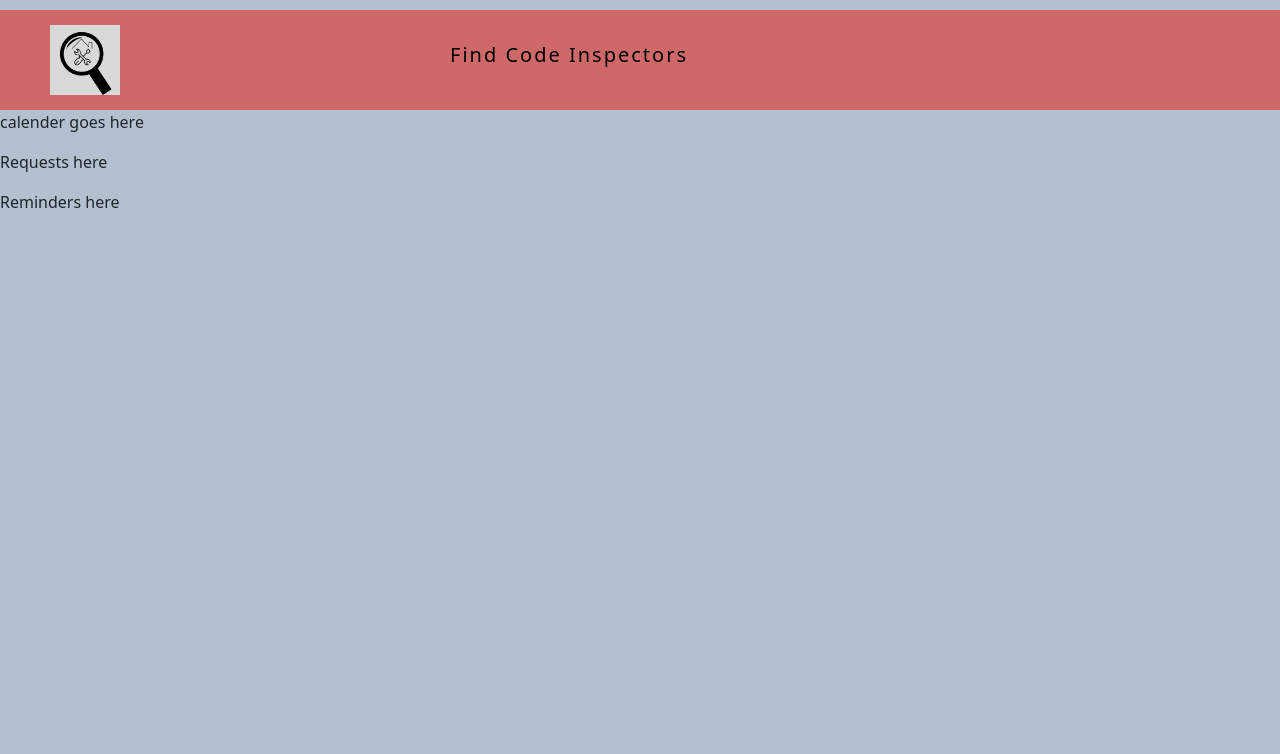
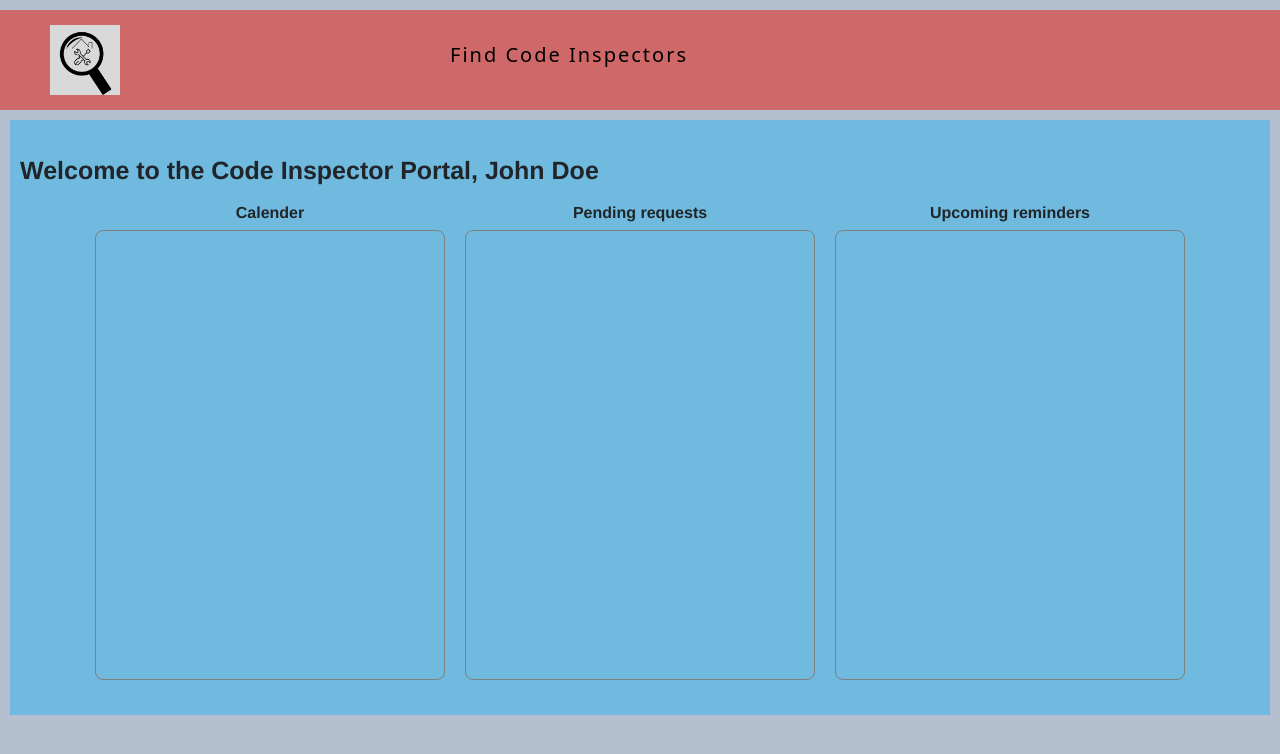
Before and after one commit to smahavadi/capstone4155, an Angular app in the folder FrontEnd/angular-code-inspectors/: page / in a window 1280 px wide. Shown: the top 754 px of the page. Built offline with nearby package versions, Linux system fonts and the light colour scheme.

Commit message:
added css to inspector-profile

```diff
--- a/FrontEnd/angular-code-inspectors/src/app/inspector-profile/inspector-profile.component.css
+++ b/FrontEnd/angular-code-inspectors/src/app/inspector-profile/inspector-profile.component.css
@@ -0,0 +1,30 @@
+.body {
+    font-family: 'Helvetica', 'Arial', sans-serif;
+    text-align: center;
+    background-color: #6FBADE;
+    overflow: hidden;
+    margin: 10px 10px;
+    padding-bottom: 25px;
+}
+
+.body h3 {
+    text-align: left;
+    font-weight: bold;
+    margin: 35px 10px;
+    font-size: 25px;
+}
+
+.body .panel {
+    display: inline-block;
+    margin: 10px 10px;
+    height: 450px;
+    width: 350px;
+    border: 1px solid gray;
+    border-radius: 8px;
+}
+
+.body .panel p {
+        position: relative;
+        bottom: 30px;
+        font-weight: bold;
+}
--- a/FrontEnd/angular-code-inspectors/src/app/inspector-profile/inspector-profile.component.html
+++ b/FrontEnd/angular-code-inspectors/src/app/inspector-profile/inspector-profile.component.html
@@ -1,16 +1,17 @@
 <html>
     <body class="body">
+        <h3>Welcome to the Code Inspector Portal, John Doe</h3>
         <!--Calender-->
         <div class="panel" id="calender">
-            <p>calender goes here</p>
+            <p>Calender</p>
         </div>
         <!--Pending requests-->
         <div class="panel" id="requests">
-            <p>Requests here</p>
+            <p>Pending requests</p>
         </div>
         <!--Upcoming reminders-->
         <div class="panel" id="reminders">
-            <p>Reminders here</p>
+            <p>Upcoming reminders</p>
         </div>
     </body>
 </html>
```
